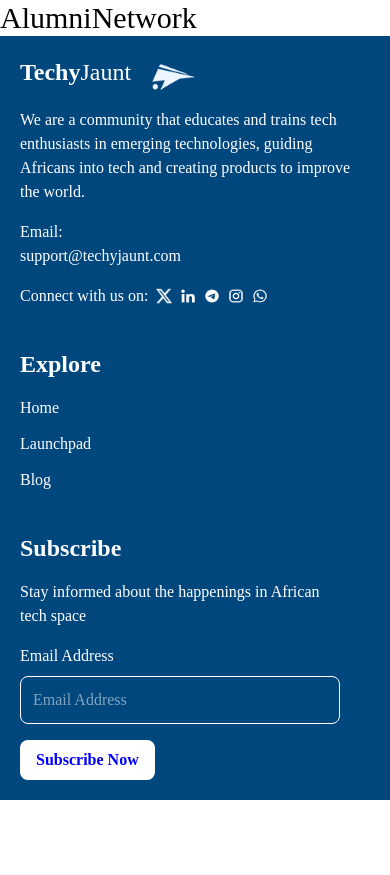
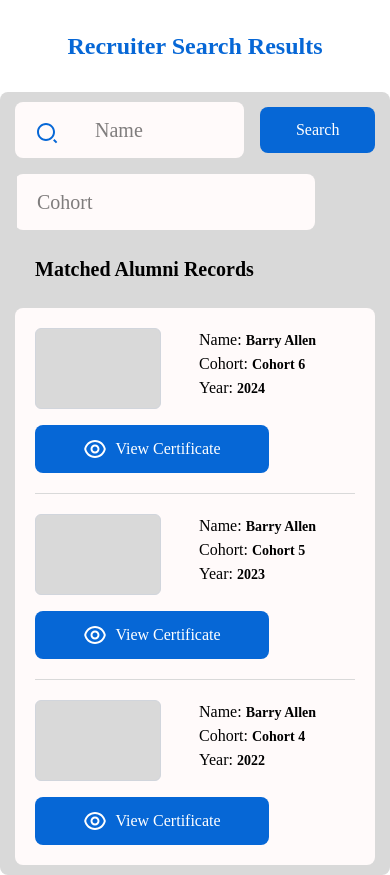
Before and after one commit to Techy-Jaunt/certificate-verification-system, a React (Vite) app in the folder frontend/: page /recruiter-search-results in a window 390 px wide. Before the commit the page ends 844 px from the top, so only its background shows below. Built offline with nearby package versions, Linux system fonts and the light colour scheme.

Commit message:
feat: implement responsive recruiter search results page with responsiveness

```diff
--- a/frontend/src/App.jsx
+++ b/frontend/src/App.jsx
@@ -1,9 +1,10 @@
-import React from 'react';
-import { HashRouter as Router, Route, Routes } from 'react-router';
-import Home from './pages/Home';
-import RecruiterSearch from './pages/RecruiterSearch';
-import CertificateRequest from './pages/CertificateRequest';
-import CertificatePreview from './pages/CertificatePreview';
+import React from "react";
+import { BrowserRouter as Router, Route, Routes } from "react-router";
+import Home from "./pages/Home";
+import RecruiterSearch from "./pages/RecruiterSearch";
+import CertificateRequest from "./pages/CertificateRequest";
+import CertificatePreview from "./pages/CertificatePreview";
+import RecruiterSearchResults from "./pages/RecruiterSearchResults";
 
 function AppRoutes() {
   return (
@@ -13,6 +14,10 @@
         <Route path="/recruiter-search" element={<RecruiterSearch />} />
         <Route path="/certificate-request" element={<CertificateRequest />} />
         <Route path="/certificate-verified" element={<CertificatePreview />} />
+        <Route
+          path="/recruiter-search-results"
+          element={<RecruiterSearchResults />}
+        />
       </Routes>
     </Router>
   );
--- a/frontend/src/index.css
+++ b/frontend/src/index.css
@@ -30,6 +30,7 @@
   --color-primary-700: #0000b4;
   --color-primary-800: #00008c;
   --color-primary-900: #00006b;
+  --color-primary-950: #0667d6;
 
   /* Semantic Colours */
   --color-success: #2f7d32;
--- /dev/null
+++ b/frontend/src/pages/RecruiterSearchResults.jsx
@@ -0,0 +1,125 @@
+import React from "react";
+import { RiSearch2Line } from "react-icons/ri";
+import { RiEyeLine } from "react-icons/ri";
+
+const alumniData = [
+  {
+    id: "1",
+    name: "Barry Allen",
+    cohort: "Cohort 6, 2024",
+  },
+  {
+    id: "2",
+    name: "Barry Allen",
+    cohort: "Cohort 5, 2023",
+  },
+  {
+    id: "3",
+    name: "Barry Allen",
+    cohort: "Cohort 4, 2022",
+  },
+];
+const RecruiterSearchResults = () => {
+  return (
+    <div className="bg-light min-h-screen xl:px-[175px] lg:px-16 xl:pt-25 lg:pt-15 pt-7.5 xl:pb-[58px] lg:pb-10">
+      {/* Main Title */}
+      <h1 className="text-2xl md:text-5xl xl:text-6xl font-bold mx-auto text-primary-950 text-center mb-7.5 md:mb-15">
+        Recruiter Search Results
+      </h1>
+      <div className="bg-[#d9d9d9] rounded-lg px-[15px] py-2.5 md:px-[50px] md:py-7.5 max-w-[1090px] w-full mx-auto">
+        {/* Search Bar Section */}
+        <form className="grid grid-cols-[2fr_1fr] md:grid-cols-[3fr_2fr_2fr] xl:grid-cols-[5fr_3fr_2fr] items-center gap-4 md:gap-0">
+          <div className="bg-[#fffafa] relative w-full rounded-lg md:rounded-none md:rounded-l-lg order-1">
+            <input
+              type="text"
+              placeholder="Name"
+              className="w-full pl-20 md:pl-[128px] pr-1 md:pr-4 py-2.5 md:py-[25px] text-[20px] md:text-2xl placeholder:text-[20px] md:placeholder:text-2xl leading-9 focus:outline-none focus-within:border-b-2 focus-within:border-primary-950"
+            />
+            {/* Search Icon */}
+            <RiSearch2Line className="h-6 md:h-12 w-6 md:w-12 text-primary-950 absolute left-5 md:left-10 top-[19px]" />
+          </div>
+          <div className="bg-[#fffafa] sm:w-full rounded-lg md:rounded-none md:rounded-r-lg order-3 md:order-2 col-span-2 md:col-span-1 w-[300px] ">
+            <input
+              type="text"
+              placeholder="Cohort"
+              className="w-full pl-5 md:pl-16 md:py-[25px] pr-1 md:pr-4 py-2.5 border-l-2 border-[#d9d9d9] text-[20px] md:text-2xl placeholder:text-[20px] md:placeholder:text-2xl leading-9 focus:outline-none focus-within:border-b-primary-950 focus-within:border-b-2 "
+            />
+          </div>
+          <button className="w-full md:h-[76px] h-[46px] flex-1/3 md:flex-1/6 ml-0 md:ml-[18px] bg-primary-950 hover:opacity-80 transition-discrete text-white text-base md:text-2xl rounded-lg order-2 md:order-3">
+            Search
+          </button>
+        </form>
+
+        {/* Results Section */}
+        <h2 className="text-xl sm:text-3xl md:text-4xl font-semibold text-black px-5 my-[25px]">
+          Matched Alumni Records
+        </h2>
+        {/* {Alumni Record table heading} */}
+        <div className="hidden md:grid grid-cols-[2fr_2fr_3fr] xl:grid-cols-[2fr_2fr_5fr] items-center pb-3 px-5 gap-5 font-bold text-2xl">
+          <span>Name</span>
+          <span>Cohort</span>
+          <span>Certificate Preview</span>
+        </div>
+
+        {/* Alumni Records Table */}
+        <div className="bg-[#fffafa] rounded-lg px-5">
+          {alumniData.map((alumni) => (
+            <div
+              key={alumni.id}
+              className="xl:py-[28px] md:py-[36px] py-5 md:px-0 grid grid-cols-2 md:grid-cols-[2fr_2fr_3fr] xl:grid-cols-[2fr_2fr_5fr] gap-2 md:gap-5 items-center justify-center border-b border-[#d9d9d9] last:border-b-0"
+            >
+              {/* Mobile stacked version */}
+              <div className="md:hidden flex flex-col order-2 self-start">
+                {(() => {
+                  const [cohort, year] = alumni.cohort
+                    .split(",")
+                    .map((part) => part.trim());
+                  return (
+                    <>
+                      <p>
+                        Name:
+                        <span className="font-bold text-sm pl-1">
+                          {alumni.name}
+                        </span>
+                      </p>
+                      <p>
+                        Cohort:
+                        <span className="font-bold text-sm pl-1">{cohort}</span>
+                      </p>
+                      <p>
+                        Year:
+                        <span className="font-bold text-sm pl-1">{year}</span>
+                      </p>
+                    </>
+                  );
+                })()}
+              </div>
+              {/* Name and Cohort */}
+              <span className="hidden text-2xl leading-9 md:block">
+                {alumni.name}
+              </span>
+              <span className="hidden text-2xl leading-9 md:block">
+                {alumni.cohort}
+              </span>
+              <div className="w-full order-1 md:order-3 grid xl:grid-cols-2 grid-cols-1 gap-4 items-center md:px-[10]">
+                {/* Certificate Preview Placeholder */}
+                <div className="w-[126px] md:w-[197px] h-[81px] md:h-[115px] bg-[#d9d9d9] rounded-md flex items-center justify-center border border-gray-300">
+                  <span className="text-gray-400 text-sm"></span>
+                </div>
+
+                {/* View Certificate Button */}
+                <button className="flex items-center justify-center gap-2 px-4 py-3 w-[150%] sm:w-[216px] bg-primary-950 hover:opacity-80 transition-discrete text-white rounded-lg">
+                  {/* View Icon */}
+                  <RiEyeLine size={24} />
+                  <span className="">View Certificate</span>
+                </button>
+              </div>
+            </div>
+          ))}
+        </div>
+      </div>
+    </div>
+  );
+};
+
+export default RecruiterSearchResults;
```
Lines whose indentation alone changed are shown as unchanged.
